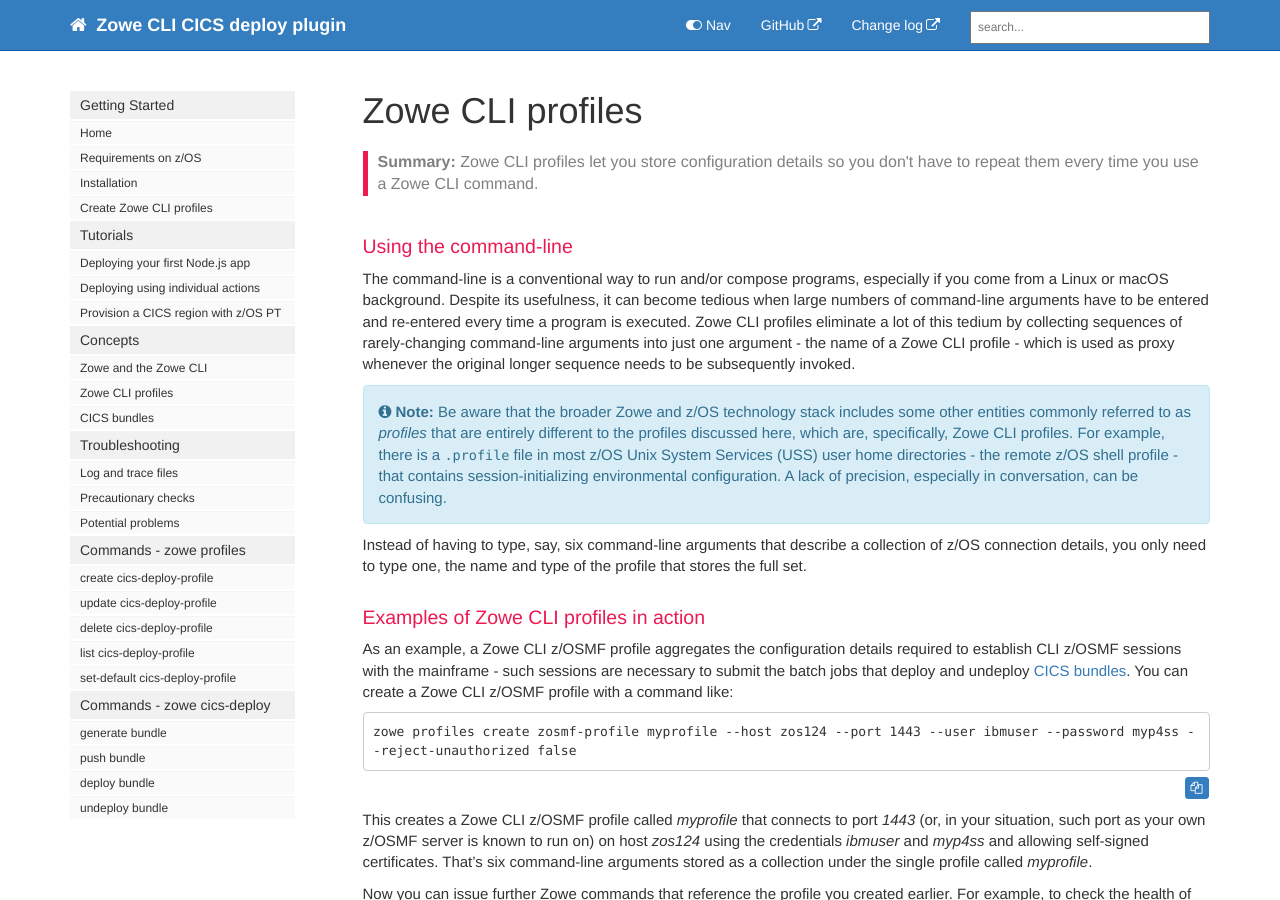
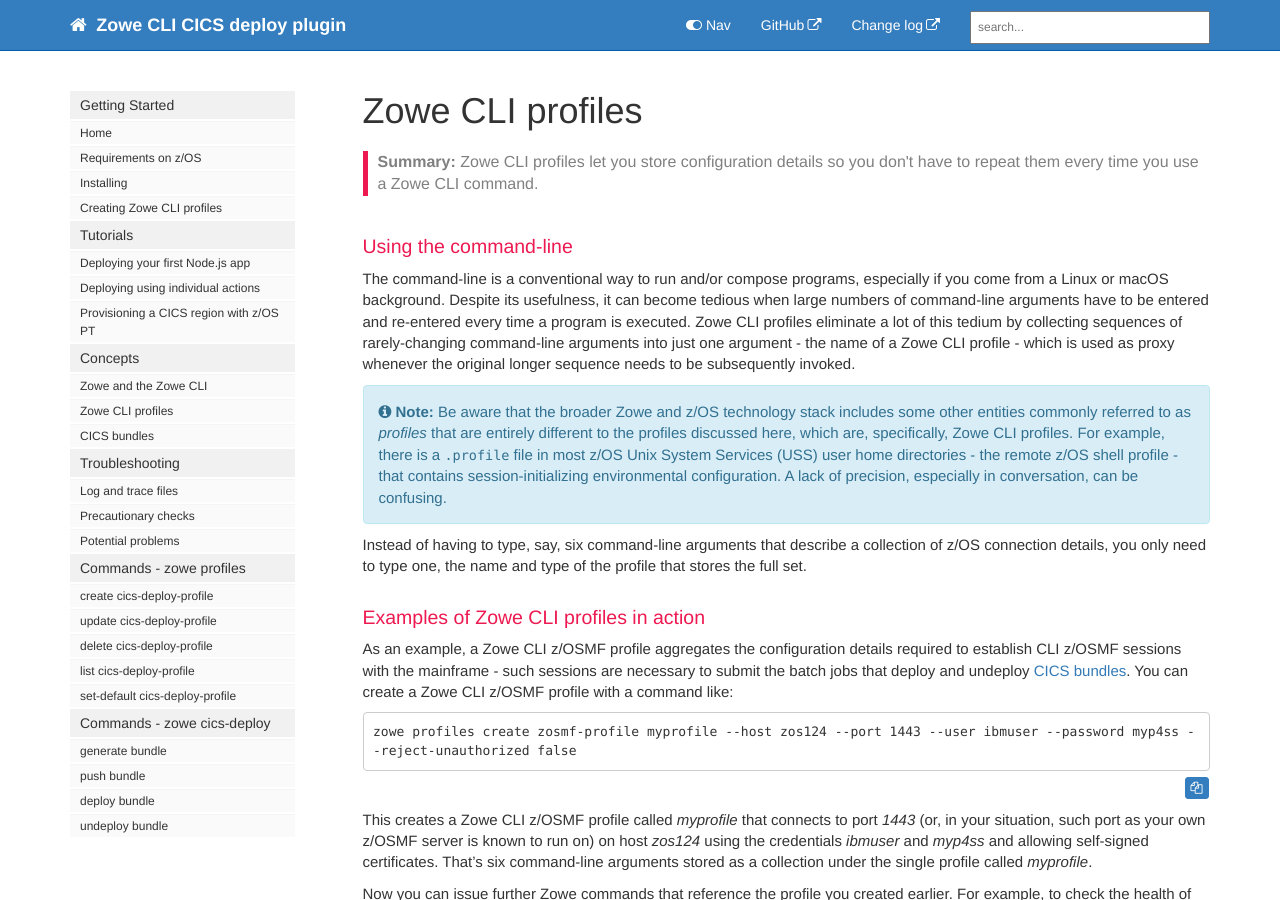
Before and after one commit to IBM/zowe-cli-cics-deploy-plugin, a Jekyll site: the page built from docs/pages/cdp/cdp-zowe-profiles.md, in a window 1280 px wide and 900 px high. Built offline with Jekyll 4.4.1, drawn with Linux system fonts in a browser that asks for light colours; nearby versions of some CDN libraries; comment, search, counter and statistics services are not loaded.

Commit message:
[ci skip] tweaked links after title changes

````diff
--- a/docs/_data/sidebars/cdp_sidebar.yml
+++ b/docs/_data/sidebars/cdp_sidebar.yml
@@ -15,11 +15,11 @@ entries:
     - title: Requirements on z/OS
       url: cdp-Requirements.html
       output: web
-    - title: Installation
-      url: cdp-Installation.html
+    - title: Installing
+      url: cdp-Installing.html
       output: web
-    - title: Create Zowe CLI profiles
-      url: cdp-Create-Zowe-CLI-profiles.html
+    - title: Creating Zowe CLI profiles
+      url: cdp-Creating-Zowe-CLI-profiles.html
       output: web
 
   - title: Tutorials
@@ -32,8 +32,8 @@ entries:
     - title: Deploying using individual actions
       url: cdp-Deploying-using-individual-actions.html
       output: web
-    - title: Provision a CICS region with z/OS PT
-      url: cdp-Provision-a-CICS-region-using-zospt.html
+    - title: Provisioning a CICS region with z/OS PT
+      url: cdp-Provisioning-a-CICS-region-using-zospt.html
       output: web
 
   - title: Concepts
--- a/docs/pages/cdp/cdp-Deploying-your-first-nodejs-app.md
+++ b/docs/pages/cdp/cdp-Deploying-your-first-nodejs-app.md
@@ -11,13 +11,13 @@ toc: true
 
 ### Before you begin
 
-CICS TS V5.5 introduced support to run Node.js applications and is required by this tutorial. If you do not have a CICS TS V5.5 region, use the steps in [Provision a CICS region using z/OS PT](cdp-Provision-a-CICS-region-using-zospt) to provision one, or speak to your CICS system administrator.
+CICS TS V5.5 introduced support to run Node.js applications and is required by this tutorial. If you do not have a CICS TS V5.5 region, use the steps in [Provisioning a CICS region using z/OS PT](cdp-Provisioning-a-CICS-region-using-zospt) to provision one, or speak to your CICS system administrator.
 
 ### Procedure
 
-1. Install the Zowe CLI and cics-deploy plugin by following the steps in [Installation](cdp-Installation).
+1. Install the Zowe CLI and cics-deploy plugin by following the steps in [Installing](cdp-Installing).
 
-2. Create Zowe CLI profiles for z/OSMF, SSH, and cics-deploy by following the steps in [Create Zowe CLI profiles](cdp-Create-Zowe-CLI-profiles).
+2. Create Zowe CLI profiles for z/OSMF, SSH, and cics-deploy by following the steps in [Creating Zowe CLI profiles](cdp-Creating-Zowe-CLI-profiles).
 
 3. Create a Node.js application using the [Express Application Generator](https://expressjs.com/en/starter/generator.html):
 
--- a/docs/pages/cdp/cdp-zowe-profiles.md
+++ b/docs/pages/cdp/cdp-zowe-profiles.md
@@ -35,7 +35,7 @@ zowe push bundle --name EXAMPLE --target-directory /u/example/bundles --zosmf-pr
 ```
 This is a much more economical and concise command-line than if were it necessary to enumerate all of the individual arguments from all of the profiles.
 
-As suggested above, to deploy a Node.js application from your workstation to one or more CICS regions, you will need to set up a minimum of three Zowe CLI profiles (optionally more if you wish to, say, deploy to multiple hosts) - you can read how to do it in detail [here](cdp-Create-Zowe-CLI-profiles).
+As suggested above, to deploy a Node.js application from your workstation to one or more CICS regions, you will need to set up a minimum of three Zowe CLI profiles (optionally more if you wish to, say, deploy to multiple hosts) - you can read how to do it in detail [here](cdp-Creating-Zowe-CLI-profiles).
 
 {% include tip.html content="For each profile type, the first profile you create becomes the default for that type. In many cases, you don't even have to type in the name of a specific profile if you know that the default profile will serve your needs." %}
 
````
Also changed, not shown: docs/pages/cdp/cdp-Home.md (+1 -1 lines).
